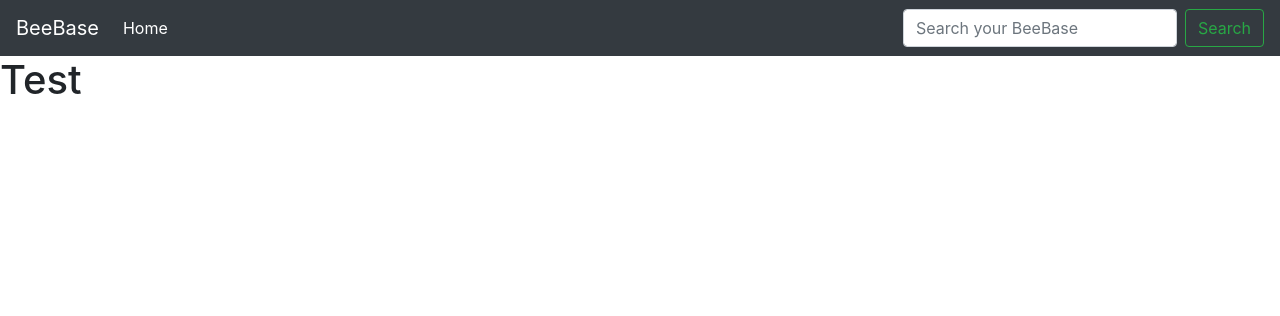
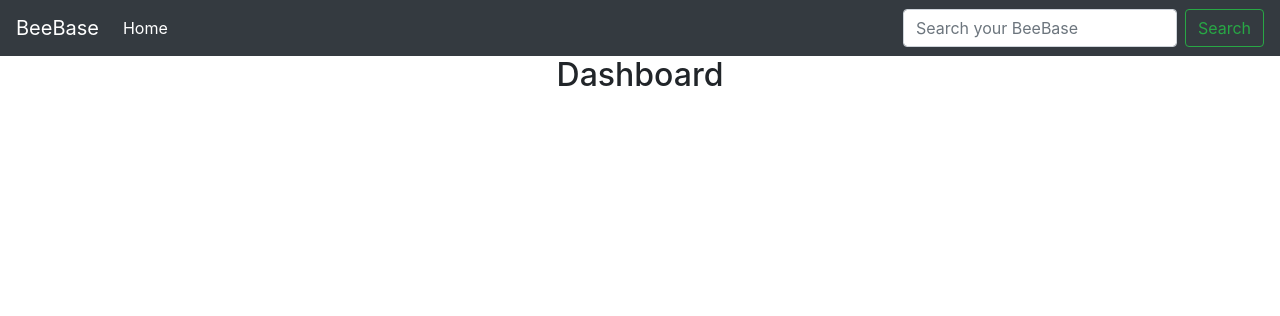
Before and after one commit to HAUDRAUFHAUN/BeeBase, a Flask app: page / in a window 1280 px wide. Shown: the top 316 px of the page. Run offline with Flask 2, Linux system fonts and the light colour scheme; some libraries are stand-ins or nearby versions.

Commit message:
Start Home-UI

```diff
--- a/templates/index.html
+++ b/templates/index.html
@@ -3,5 +3,7 @@
 {% block title %} Home {% endblock %}
 
 {% block body %}
-<h1>Test</h1>
+<div class="container-fluid">
+    <h2 align="center">Dashboard</h2>
+</div>
 {% endblock %}
```
